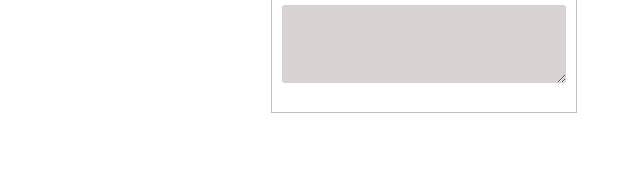
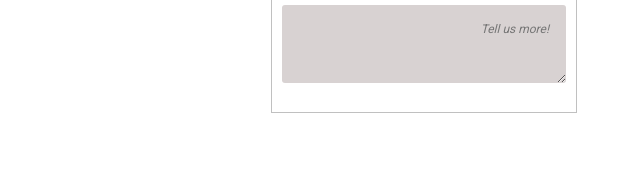
Before and after one commit to lucie-jakes/techdegree-project-3-online-registration-form, a plain HTML site: page index.html in a window 1280 px wide. Shown: the part 1193-1368 px from the top of the page, 216-856 px from the left. Drawn offline with Linux system fonts and the light colour scheme.

Commit message:
Added placeholder text to textarea

```diff
--- a/index.html
+++ b/index.html
@@ -58,7 +58,7 @@
                 <input type="radio" id="html-format" value="html-format" name="newsletter_format"><label for="html-format">HTML</label><br>
                 <input type="radio" id="plain-text" value="plain-text" name="newsletter-format"><label for="plain-text">Plain text</label><br>
             <label for="other">Other topics you'd like to hear about</label>
-            <textarea id="other" name="user_other"></textarea>
+            <textarea id="other" name="user_other" placeholder="Tell us more!"></textarea>
         </fieldset>
 
 
```
